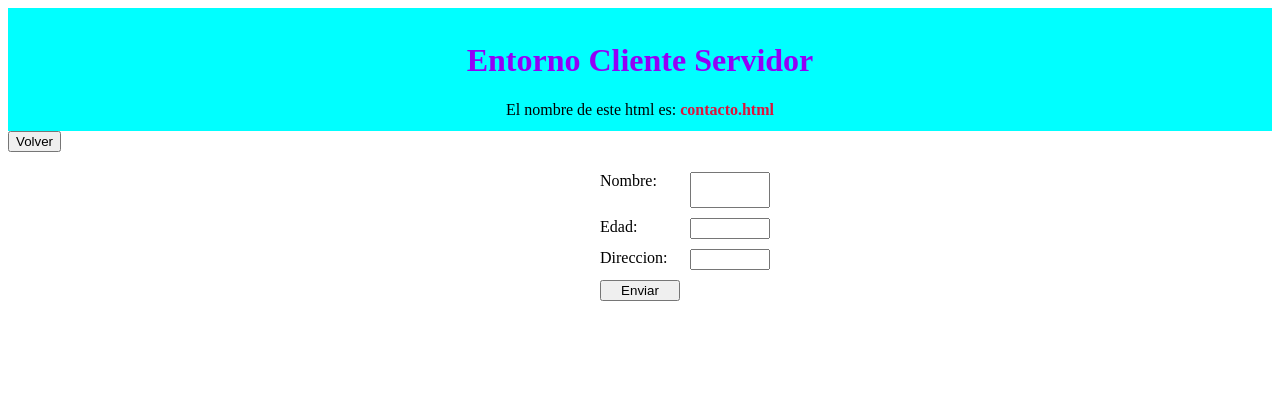
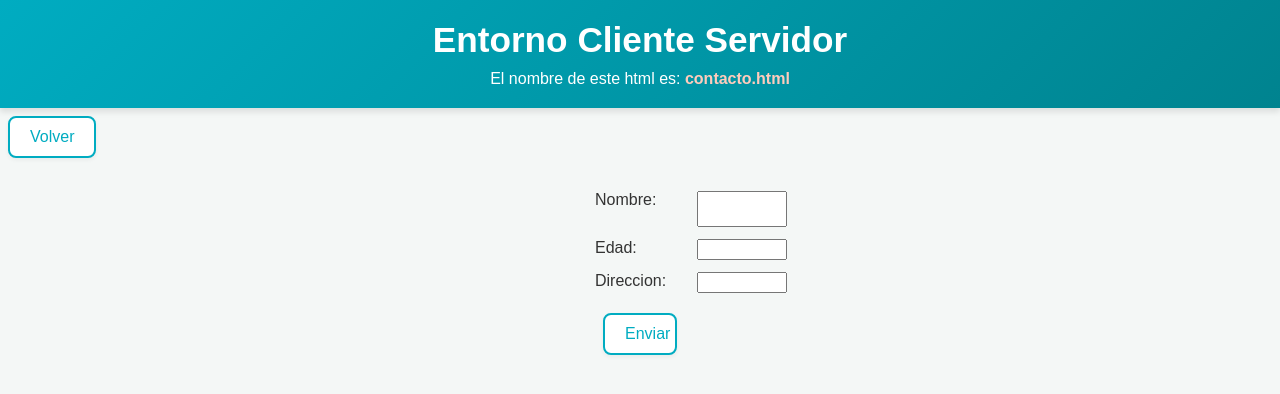
Before and after one commit to calventusfrancisco-byte/EntornoClienteServidor, a Django app: page /primeraApp/contacto in a window 1280 px wide. Shown: the top 394 px of the page. Run offline with Django 5.2, Linux system fonts and the light colour scheme.

Commit message:
Unidad4Hecha

```diff
--- a/CreandoProyectoTarea/CreandoProyecto/primeraApp/views.py
+++ b/CreandoProyectoTarea/CreandoProyecto/primeraApp/views.py
@@ -86,21 +86,18 @@ def tresEnRaya(request):
             terminado = 2
 
         print("Terminado: " + str(terminado))
-        mensaje = "Turno de " + turno
 
     else:
 
         tablero = ['-','-','-','-','-','-','-','-','-']
         turno = 'X'
         ganador = 'Null'
-        mensaje = 'Turno de X'
         terminado = 0
         print("El juego empieza, es el turno de: " + turno)
 
     contexto = {
         'tablero': tablero,
         'turno': turno,
-        'mensaje': mensaje,
         'terminado': terminado,
         'ganador': ganador
     }
--- a/CreandoProyectoTarea/CreandoProyecto/static/css/style.css
+++ b/CreandoProyectoTarea/CreandoProyecto/static/css/style.css
@@ -1,50 +1,96 @@
+body {
+    font-family: 'Fredoka', sans-serif, Arial, sans-serif;
+    background-color: #f4f7f6;
+    margin: 0;
+    padding: 0;
+    color: #333333;
+}
+
+.fondoTitulo {
+    background: linear-gradient(135deg, #00acc1, #00838f);
+    color: white;
+    padding: 20px;
+    text-align: center;
+    box-shadow: 0 4px 6px rgba(0, 0, 0, 0.1);
+}
+
 #title {
-    color: rgb(147, 0, 246);
+    margin: 0 0 10px 0;
+    font-size: 2.2rem;
+    color: #ffffff;
+}
+
+.NombreHTML {
+    color: #ffccbc;
+    font-weight: bold;
+}
+
+button, #acogida, #contacto, #BotonCalendario, #BotonJuego, #BotonPagPrincipal {
+    font-family: 'Fredoka', sans-serif;
+    background-color: #ffffff;
+    border: 2px solid #00acc1;
+    color: #00acc1;
+    padding: 10px 20px;
+    margin: 8px;
+    border-radius: 8px;
+    cursor: pointer;
+    font-size: 16px;
+    transition: all 0.2s ease;
+    box-shadow: 0 2px 4px rgba(0, 0, 0, 0.05);
+}
+
+button:hover, #acogida:hover, #contacto:hover, #BotonCalendario:hover, #BotonJuego:hover, #BotonPagPrincipal:hover {
+    background-color: #00acc1;
+    color: white;
+    transform: translateY(-2px);
+    box-shadow: 0 4px 8px rgba(0, 0, 0, 0.1);
+}
+
+.botonesSuperiores {
     text-align: center;
+    margin: 20px 0;
+}
 
-}
-.fondoTitulo{
-
-    background-color: aqua;
-    padding: 1%;
-    text-align: center;
-}
-.NombreHTML{
-
-    color:crimson
-}
-/* Convierte el formulario en una cuadrícula de 3x3 */
 form {
     display: grid;
-    grid-template-columns: repeat(3, 80px); /* 3 columnas fijas de 80px cada una */
-    gap: 10px;                              /* Espacio de separación entre los botones */
-    justify-content: center;                /* Centra el tablero en la página */
-    margin-top: 20px;
+    grid-template-columns: repeat(3, 90px);
+    gap: 12px;
+    justify-content: center;
+    margin-top: 25px;
 }
 
-/* Estilo para los botones del tres en raya */
 .botones3enRaya {
     font-family: 'Fredoka', sans-serif;
-    font-size: 28px;                        /* Letra grande para la X o la O */
+    font-size: 32px;
     font-weight: bold;
-    color: brown;
+    color: #333333;
     background-color: #ffffff;
-    border: 3px solid cadetblue;
+    border: 3px solid #00acc1;
     border-radius: 12px;
-    height: 80px;                           /* Altura para que sean cuadrados */
+    height: 90px;
+    width: 90px;
     cursor: pointer;
-    transition: all 0.3s ease;
+    transition: all 0.2s ease;
+    box-shadow: 0 4px 6px rgba(0, 0, 0, 0.05);
 }
 
-/* Efecto al pasar el ratón por encima de cada casilla */
 .botones3enRaya:hover {
-    background-color: #f7f7f7;
-    border-color: tomato;
-    transform: scale(1.05);                 /* Pequeño zoom al pasar el ratón */
+    background-color: #f0f4f8;
+    border-color: #ff5722;
+    transform: translateY(-2px);
+    box-shadow: 0 6px 12px rgba(0, 0, 0, 0.1);
 }
 
 .ganador {
-    font-size: 2.5rem;   /* Ajusta este valor si lo quieres más grande o pequeño */
-    text-align: center;  /* Centra el texto */
-    color: red;          /* Pone el texto en rojo */
+    font-size: 2.5rem;
+    text-align: center;
+    color: #d32f2f;
+    font-weight: bold;
+    margin-top: 20px;
+    text-shadow: 1px 1px 2px rgba(0, 0, 0, 0.1);
 }
+
+p {
+    text-align: center;
+    font-size: 1.1rem;
+}
```
